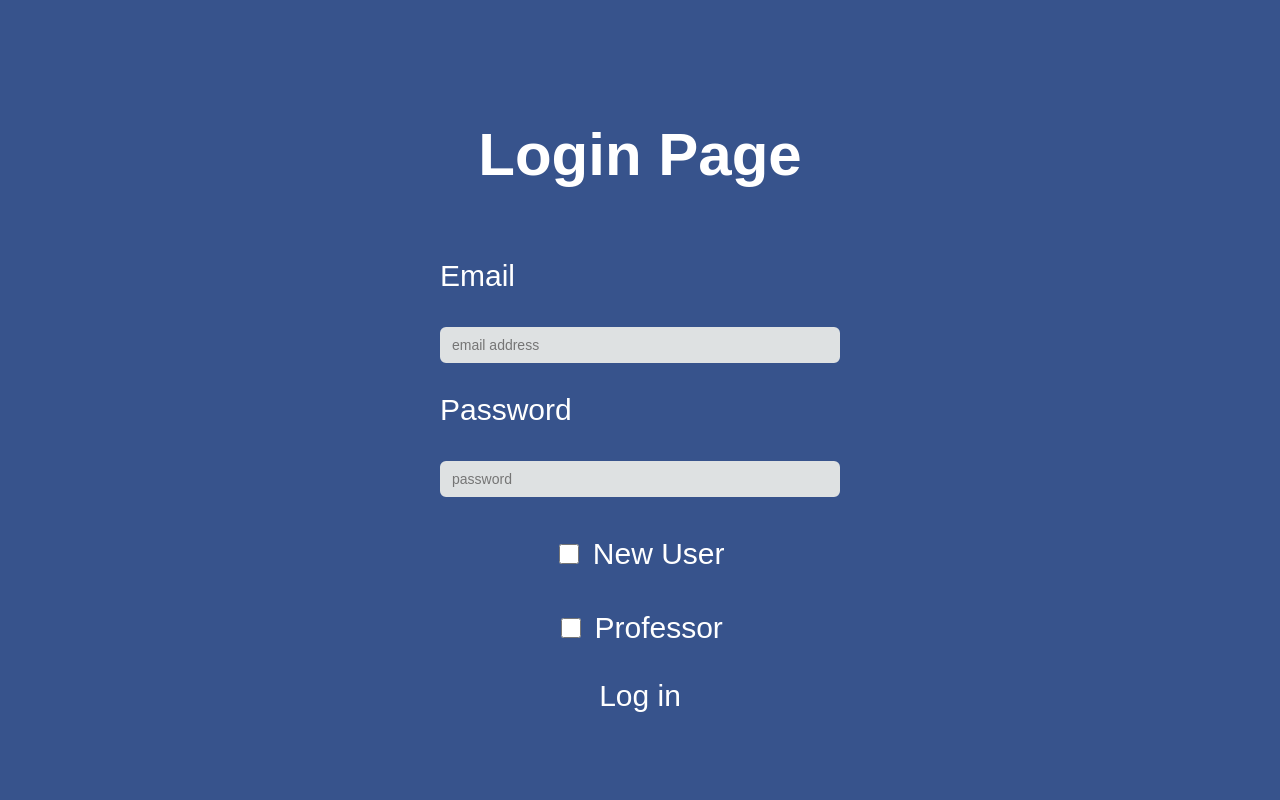
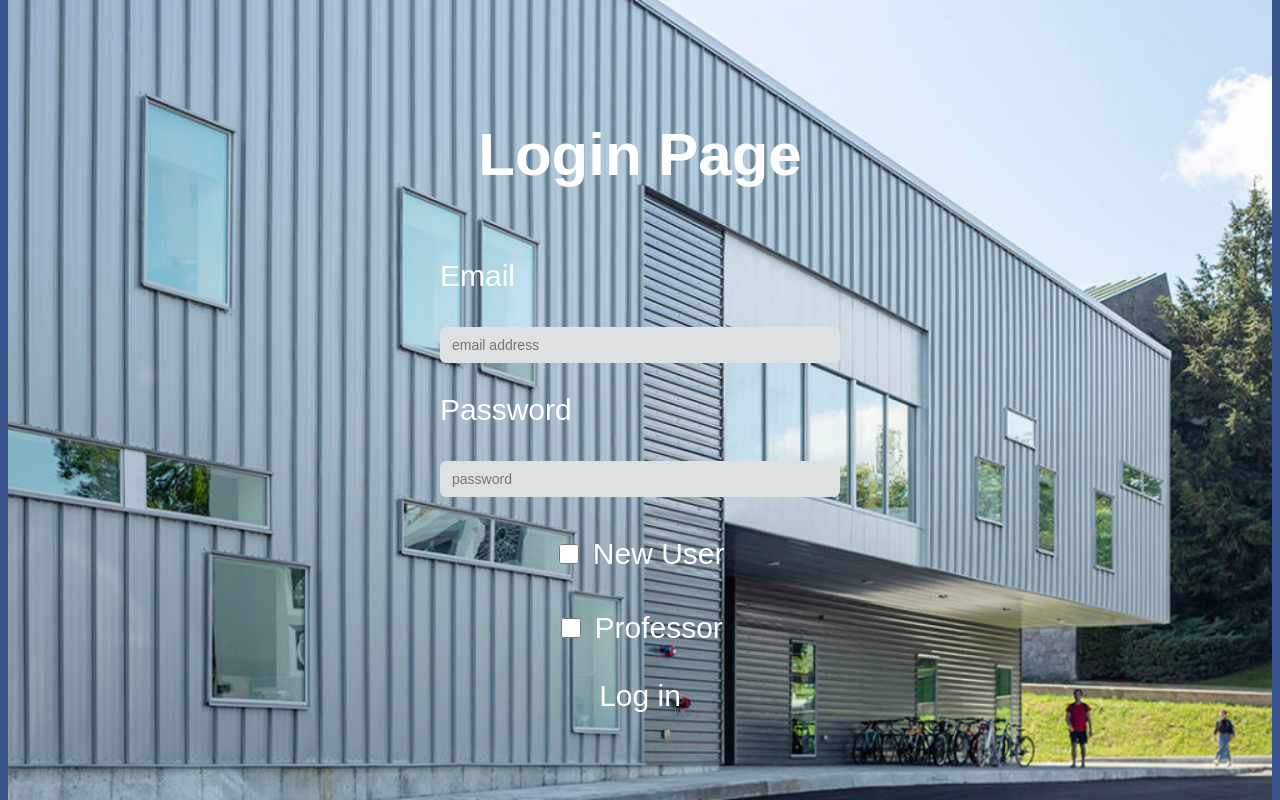
Before and after one commit to tpouler/Quiz-Maker, a Next.js app: page /login in a window 1280 px wide. Built offline with nearby package versions, Linux system fonts and the light colour scheme; no server answers; sample sign-in values are in the browser's storage; some icons are missing.

Commit message:
minor styling and shannon st background

```diff
--- a/src/styles/index.module.css
+++ b/src/styles/index.module.css
@@ -223,17 +223,17 @@
   width: 17%;
 }
 
-/* Change the color of links on hover */
+/* Change the links on hover */
 .topnav span:hover {
-  background-color: #ddd;
-  color: black;
+  font-weight: bold;
+  color: white;
   cursor: pointer;
 }
 
-/* Add a color to the active/current link */
+/* Add boldness to the active/current link */
 .topnav span.active {
-  background-color: #727480;
   color: white;
+  font-weight: bold;
 }
 
 .login {
@@ -242,6 +242,13 @@
   flex-direction: column;
   justify-content: top;
   align-items: center;
+  min-height: 90vh;
+  background-image: url("../images/picture.jpeg");
+  background-size: cover;
+  background-repeat: no-repeat;
+  background-attachment: fixed;
+  width: 100%;
+  height: 100%;
 }
 
 .loginstatus {
```
Also changed, not shown: src/images/picture.jpeg (added).
